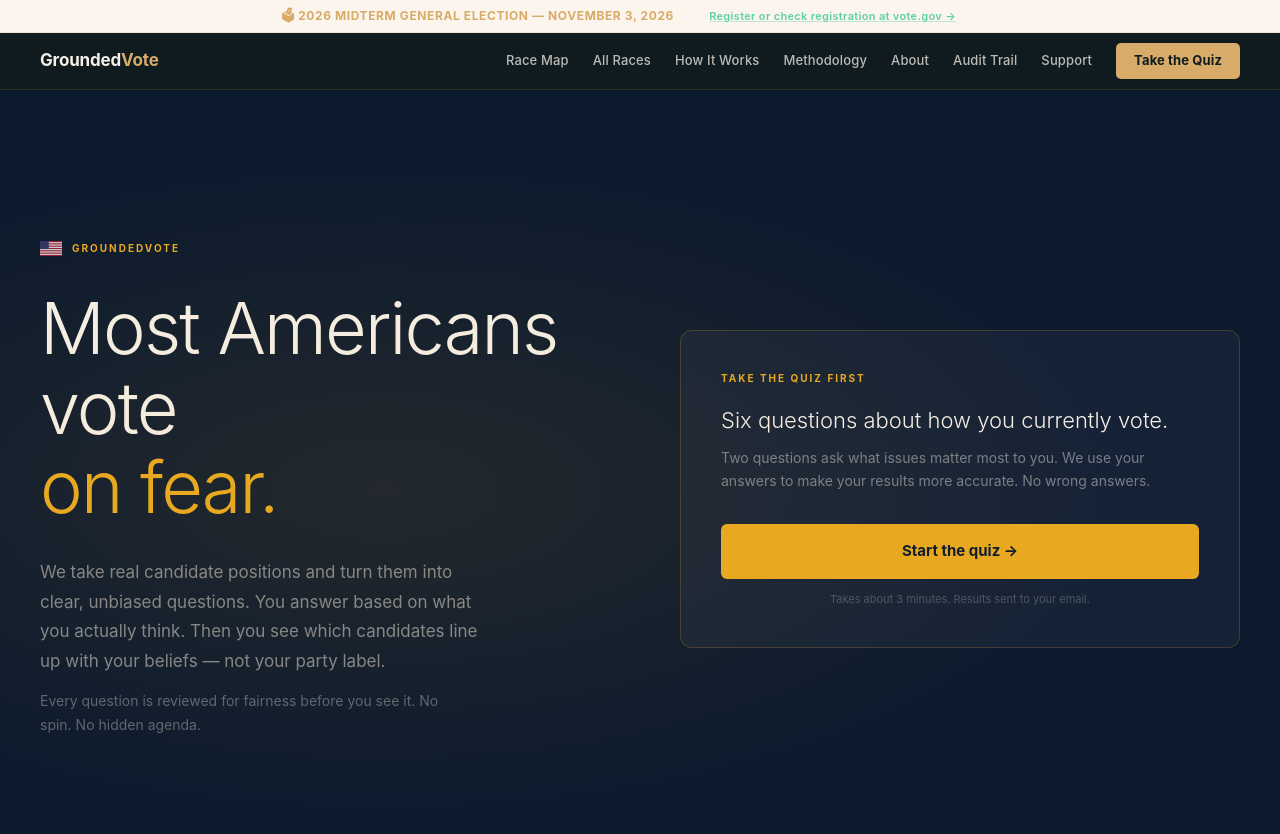
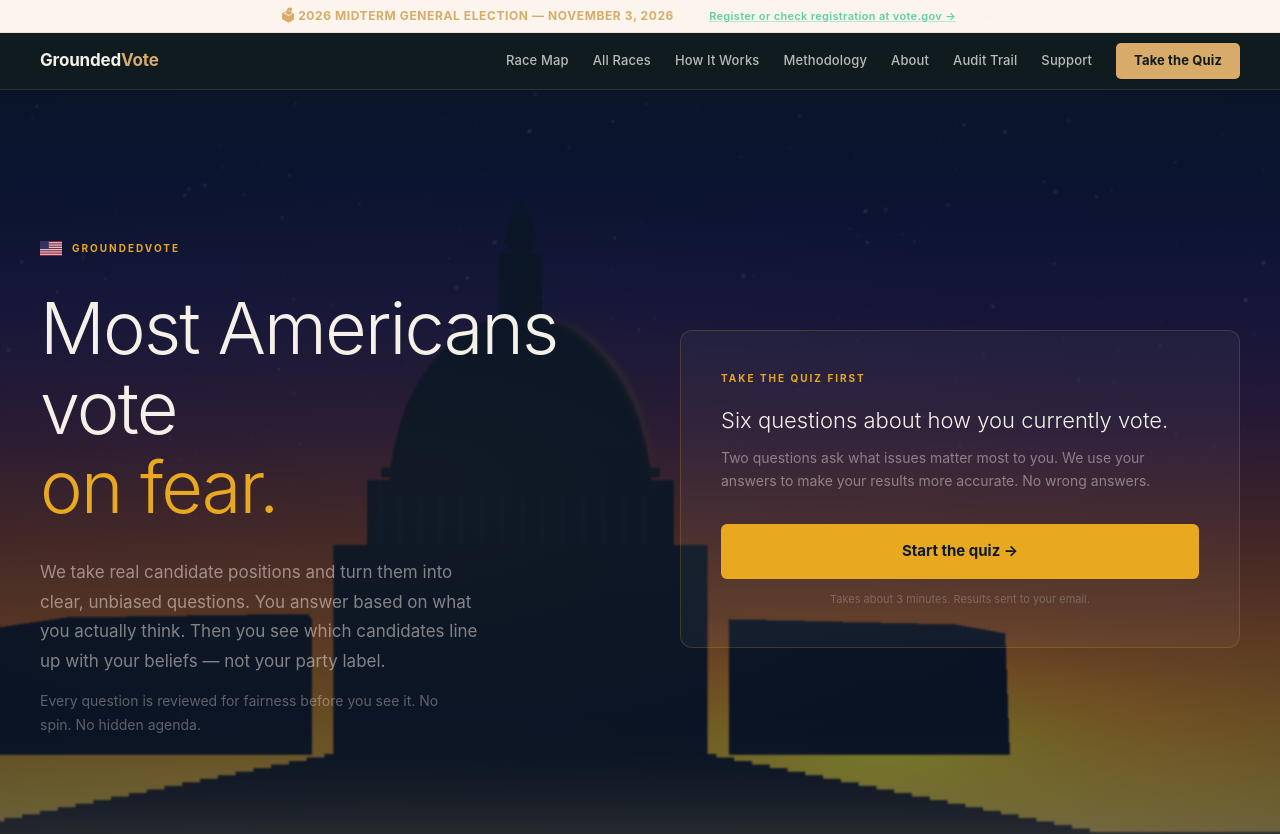
Before and after one commit to thefoundedproject/groundedvote-site, a Next.js app: page / in a window 1280 px wide. Shown: the top 834 px of the page. Built offline with nearby package versions, Linux system fonts and the light colour scheme.

Commit message:
feat(hero): wire capitol background image into homepage hero section

```diff
--- a/app/page.js
+++ b/app/page.js
@@ -310,9 +310,9 @@ function CivicQuiz() {
 
   // HERO STATE
   if (step === 0) return (
-    <div id="quiz" style={{ minHeight: '100vh', backgroundColor: '#0C1A2E', display: 'flex', flexDirection: 'column', justifyContent: 'center', padding: '60px 24px', position: 'relative', overflow: 'hidden' }}>
-      <div style={{ position: 'absolute', inset: 0, background: 'radial-gradient(ellipse at 30% 50%, rgba(232,168,32,0.10), transparent 60%)', pointerEvents: 'none' }} />
-      <div style={{ maxWidth: 1200, margin: '0 auto', width: '100%', display: 'grid', gridTemplateColumns: 'repeat(auto-fit, minmax(300px, 1fr))', gap: 80, alignItems: 'center' }}>
+    <div id="quiz" style={{ minHeight: '100vh', backgroundColor: '#0C1A2E', backgroundImage: 'url(/hero-capitol.png)', backgroundSize: 'cover', backgroundPosition: 'center 75%', display: 'flex', flexDirection: 'column', justifyContent: 'center', padding: '60px 24px', position: 'relative', overflow: 'hidden' }}>
+      <div style={{ position: 'absolute', inset: 0, background: 'linear-gradient(rgba(12,26,46,0.72), rgba(12,26,46,0.55)), radial-gradient(ellipse at 30% 50%, rgba(232,168,32,0.10), transparent 60%)', pointerEvents: 'none' }} />
+      <div style={{ maxWidth: 1200, margin: '0 auto', width: '100%', display: 'grid', gridTemplateColumns: 'repeat(auto-fit, minmax(300px, 1fr))', gap: 80, alignItems: 'center', position: 'relative', zIndex: 1 }}>
         <div>
           {/* Brand label with American flag \u2014 civic engagement is patriotic */}
           <div style={{ display: 'flex', alignItems: 'center', gap: 10, marginBottom: 32, opacity: heroVisible ? 1 : 0, transition: 'opacity 0.8s 200ms' }}>
```
